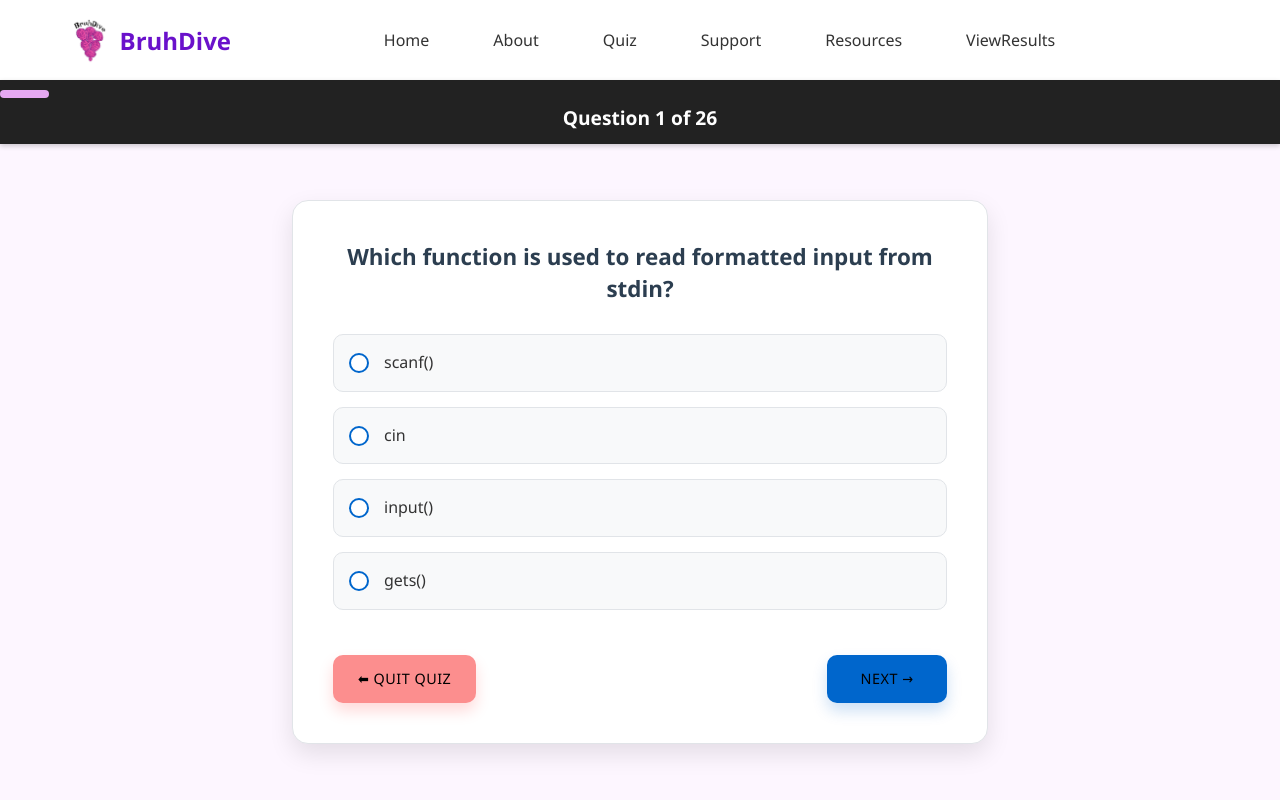
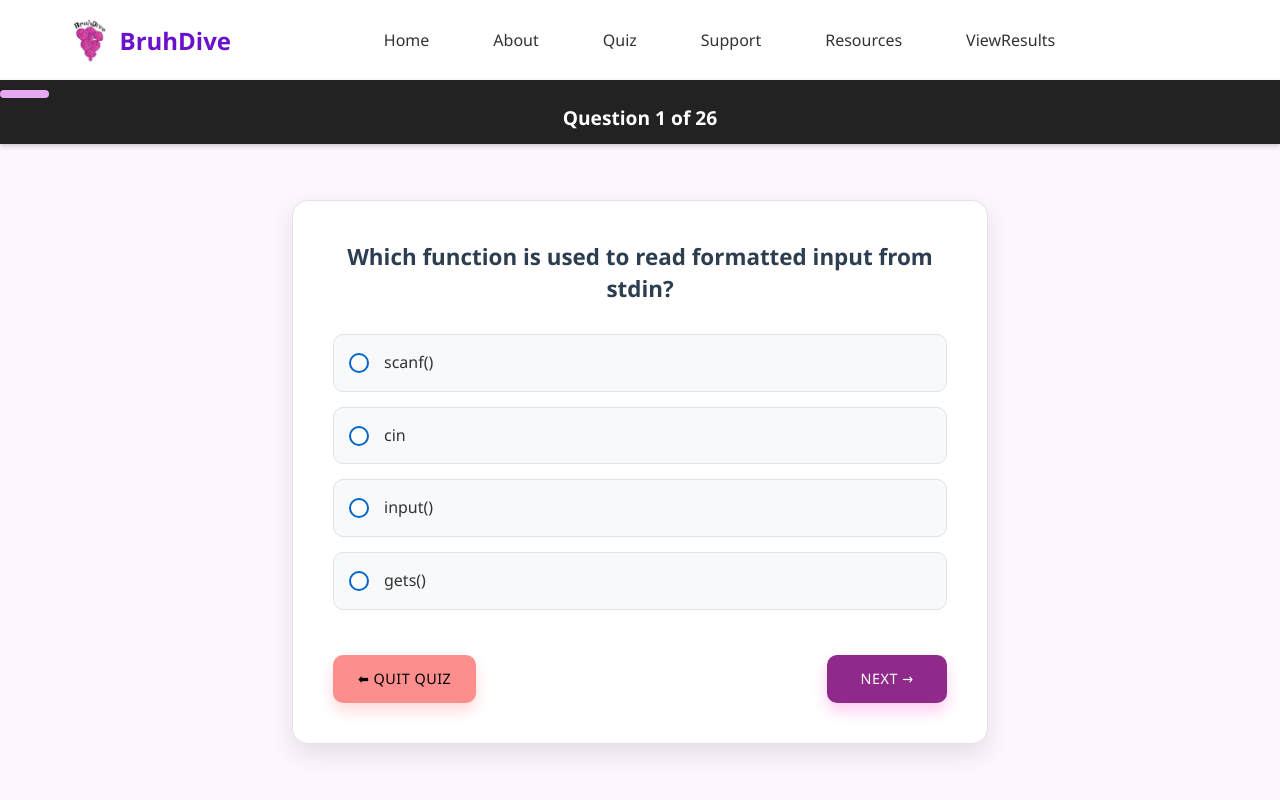
Before and after one commit to LoharPoonam/BruhDive-An-online-quiz-platform, a React (Vite) app in the folder frontend/: page /quiz/c in a window 1280 px wide. Shown: the top 800 px of the page. Built offline with nearby package versions, Linux system fonts and the light colour scheme.

Commit message:
Updated Code

```diff
--- a/frontend/src/components/QuizLanguages/StylesQuiz/Question.css
+++ b/frontend/src/components/QuizLanguages/StylesQuiz/Question.css
@@ -151,14 +151,14 @@
 /* Button Types */
 .backbtn-button,
 .next-button {
-  background: var(--color-primary);
-  color: black;
-  box-shadow: 0 8px 15px rgba(0, 102, 204, 0.2);
+  background: rgb(144, 42, 138);
+  color: white;
+  box-shadow: 0 8px 15px rgba(255, 0, 183, 0.2);
 }
 
 .backbtn-button:hover,
 .next-button:hover {
-  background: #020465cc;
+  background: #7603d4cc;
   color: wheat;
 }
 
--- a/frontend/src/components/QuizLanguages/StylesQuiz/Results.css
+++ b/frontend/src/components/QuizLanguages/StylesQuiz/Results.css
@@ -6,7 +6,7 @@
   left: 0;
   right: 0;
   bottom: 0;
-  background: linear-gradient(135deg, #fbdff1 0%, #ffdff3 100%);
+  background: linear-gradient(135deg, #ffffff 0%, #82008e 100%);
   overflow-y: auto;
   padding: 20px;
   display: flex;
```
